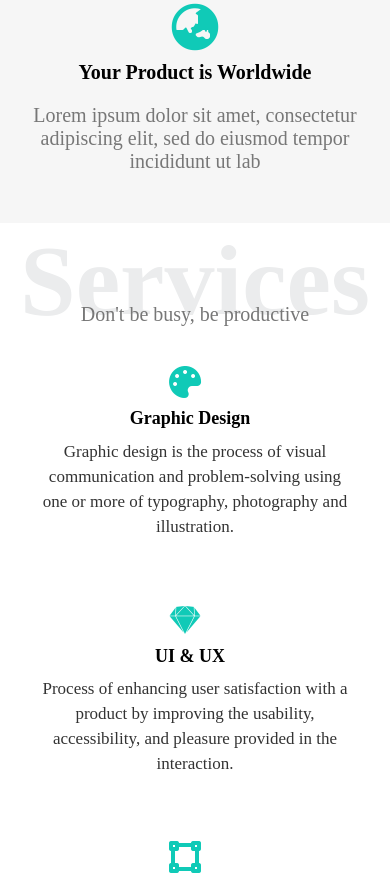
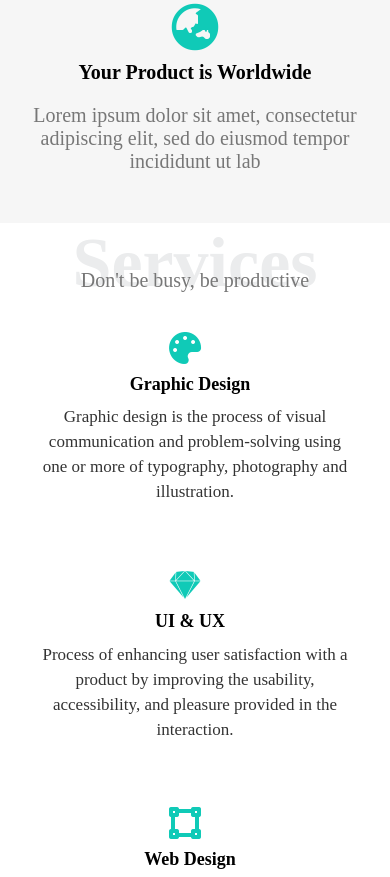
Before and after one commit to Ayman7810/HTML--Css--only, a plain HTML site: page index.html in a window 390 px wide. Shown: the part 1451-2328 px from the top of the page. Drawn offline with Linux system fonts and the light colour scheme.

Commit message:
Add files via upload

```diff
--- a/css/style.css
+++ b/css/style.css
@@ -655,5 +655,11 @@ margin: 0 7px;
         margin-left: auto;
         margin-right: auto;
     }
+
+    .container h1 {
+
+        font-size: 70px;
+
+    }
  }
  /* End footer Section  */
```
